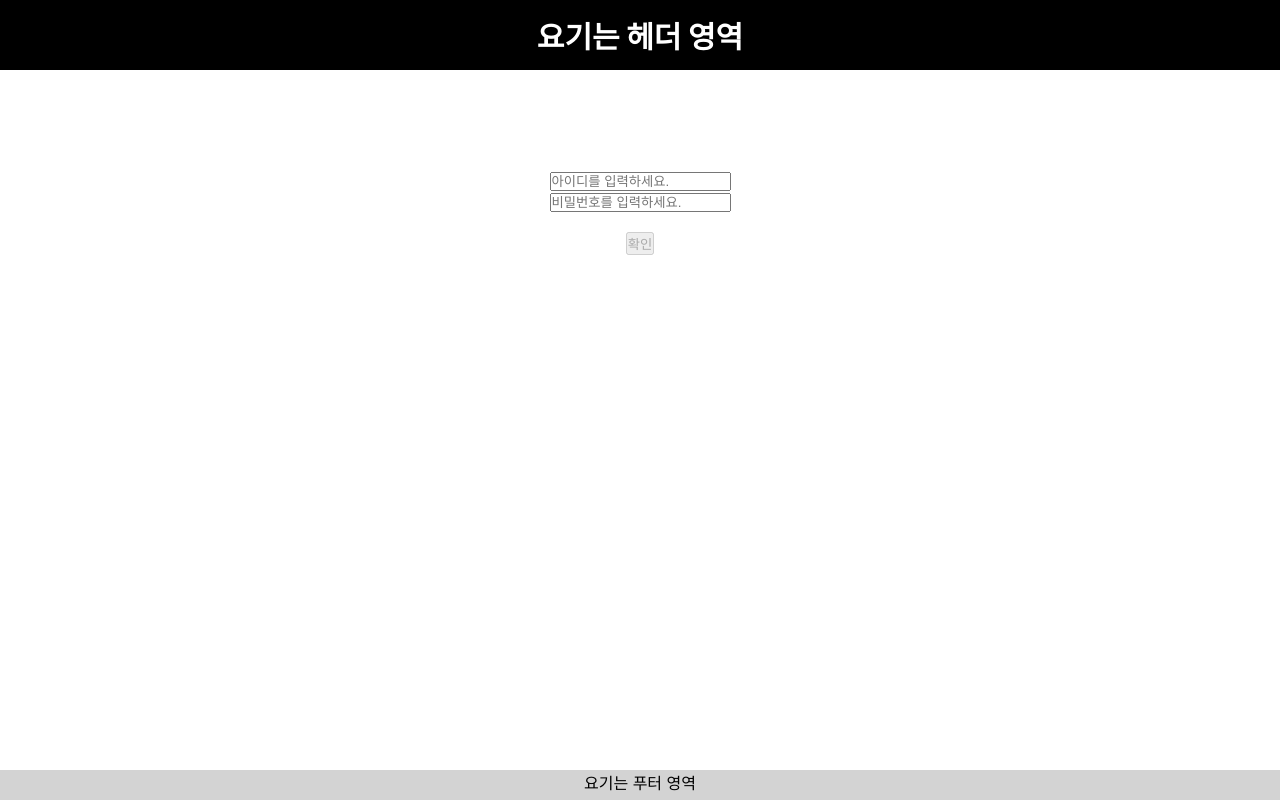
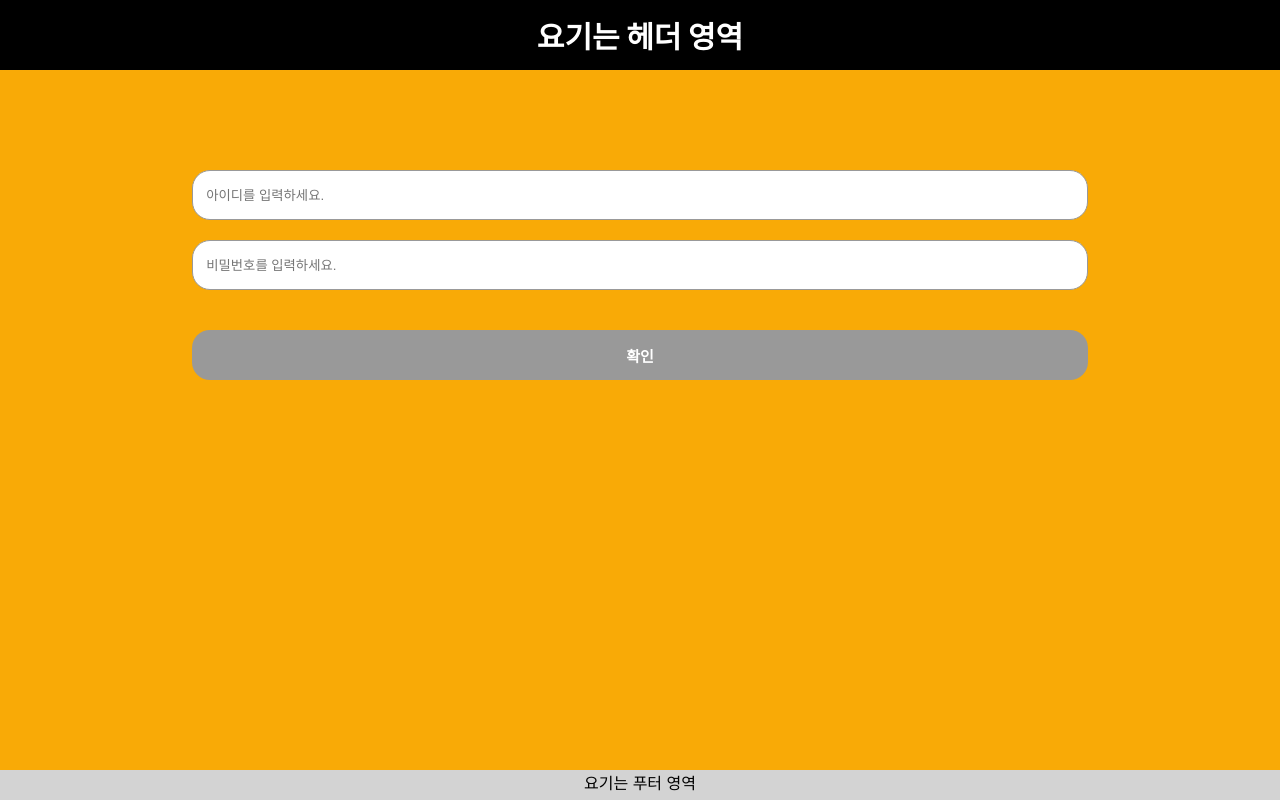
Before and after one commit to thx-to/kh_basic_frontend, a React (Create React App) app in the folder react/kh-frontend-react-router/: page / in a window 1280 px wide. Built offline with nearby package versions, Linux system fonts and the light colour scheme; the HTML template or start-up script is replaced by a standard one.

Commit message:
Local Updated

```diff
--- a/react/kh-frontend-react-router/src/REACT_241122_03_Login.js
+++ b/react/kh-frontend-react-router/src/pages/REACT_241122_03_Login.js
@@ -1,5 +1,6 @@
 import { useNavigate } from "react-router-dom";
 import { useState } from "react";
+import { Container, StyledInput, StyledButton } from "../styles/REACT_241122_05_CommonStyle";
 
 const Login = () => {
 
@@ -36,30 +37,30 @@ const Login = () => {
   };
 
   return (
-    <>
-      <input
+    <Container>
+      <StyledInput
         id="inputID"
         placeholder="아이디를 입력하세요."
         onChange={onChangeID}
-      ></input>
+      ></StyledInput>
       <br />
-      <input
+      <StyledInput
         id="inputPW" type="password"
         placeholder="비밀번호를 입력하세요."
         onChange={onChangePW}
-      ></input>
+      ></StyledInput>
       <br />
       <br />
       {isID && isPW ? (
-        <button onClick={onClickLogin}>
+        <StyledButton onClick={onClickLogin}>
           확인
-        </button>
+        </StyledButton>
       ) : (
-        <button disabled onClick={onClickLogin}>
+        <StyledButton disabled onClick={onClickLogin}>
           확인
-        </button>
+        </StyledButton>
       )}
-    </>
+    </Container>
   );
 
 };
--- a/react/kh-frontend-react-router/src/REACT_241122_02_Layout.js
+++ b/react/kh-frontend-react-router/src/styles/REACT_241122_02_Layout.js
@@ -14,9 +14,9 @@ const Header = styled.header`
 `;
 
 const Main = styled.main`
-  margin-top: 100px;
+  padding-top: 100px;
   text-align: center;
-  height: calc(100vh - 200px);
+  height: calc(100vh - 100px);
 `;
 
 const Footer = styled.footer`
--- /dev/null
+++ b/react/kh-frontend-react-router/src/styles/REACT_241122_05_CommonStyle.js
@@ -0,0 +1,43 @@
+import styled from "styled-components";
+
+// 색상 정의
+const defaultABackgroundColor = "#f9aa06";
+const defaultFontColor = "#ffffff";
+
+// 변수 앞에 바로 export 붙여서 쓸 수 있음
+export const Container = styled.div`
+  top: -100px;
+  padding-top: 100px;
+  display: flex;
+  flex-direction: column;
+  align-items: center;
+  position: relative;
+  flex-wrap: wrap;
+  flex-direction: column;
+  min-height: calc(100vh - 100px);
+  width: 100%;
+  margin: auto;
+  background-color: ${props => props.color || defaultABackgroundColor};
+`;
+
+export const StyledInput = styled.input`
+  margin: 0 30px;
+  width: 70%;
+  height: 50px;
+  padding: 1em;
+  border: 1px solid #999;
+  border-radius: 18px;
+  outline-style: none;
+`;
+
+export const StyledButton = styled.button`
+  margin: 0 30px;
+  font-weight: bold;
+  width: 70%;
+  height: 50px;
+  color: white;
+  background-color: #999;
+  font-size: 15px;
+  border-radius: 18px;
+  border: orange;
+`;
```
Also changed, not shown: react/kh-frontend-react-router/src/App.js (+8 -8 lines), react/kh-frontend-react-router/src/pages/REACT_241121_07_Home.js (renamed from react/kh-frontend-react-router/src/REACT_241121_07_Home.js), react/kh-frontend-react-router/src/pages/REACT_241121_08_About.js (renamed from react/kh-frontend-react-router/src/REACT_241121_08_About.js), react/kh-frontend-react-router/src/pages/REACT_241121_09_Profile.js (renamed from react/kh-frontend-react-router/src/REACT_241121_09_Profile.js), react/kh-frontend-react-router/src/pages/REACT_241122_01_Article.js (renamed from react/kh-frontend-react-router/src/REACT_241122_01_Article.js), react/kh-frontend-react-router/src/pages/REACT_241122_01_Articles.js (renamed from react/kh-frontend-react-router/src/REACT_241122_01_Articles.js), react/kh-frontend-react-router/src/styles/REACT_241122_04_GlobalStyle.js (renamed from react/kh-frontend-react-router/src/REACT_241122_04_GlobalStyle.js).
